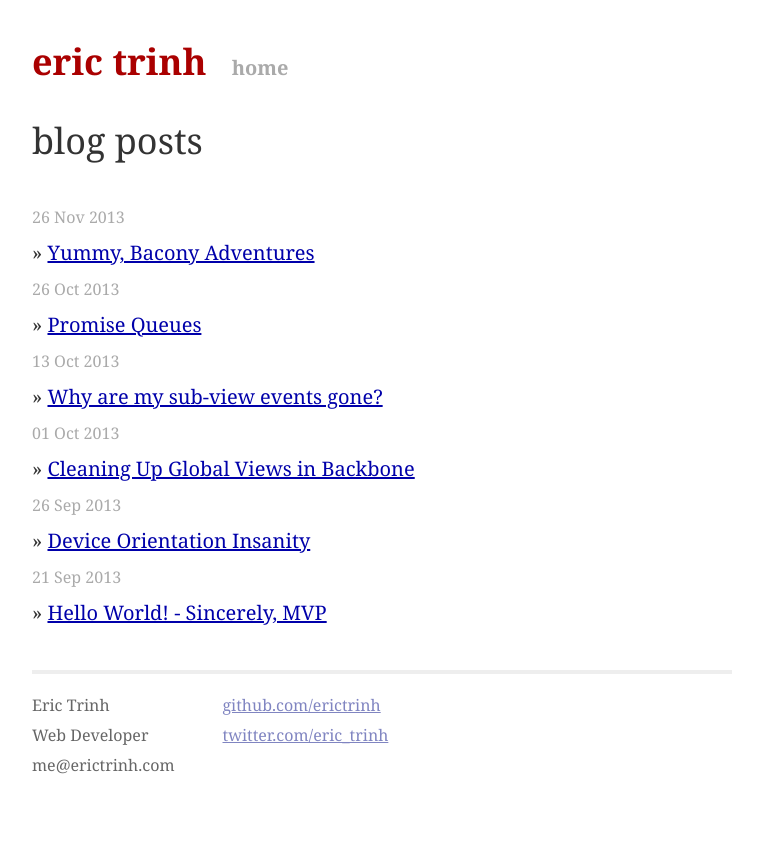
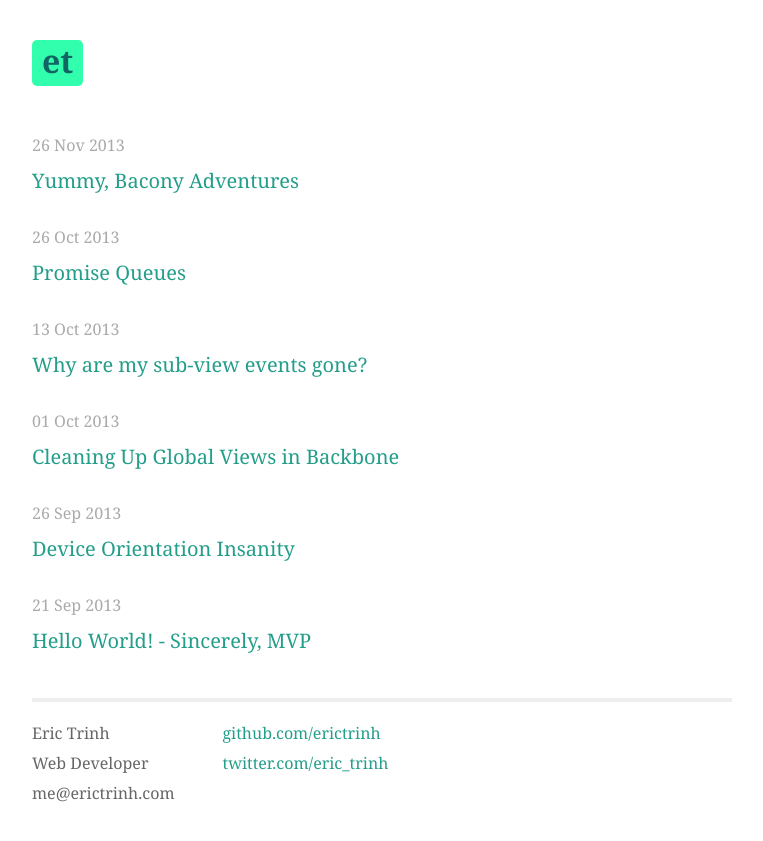
Before and after one commit to erictrinh/erictrinh.github.io, a Jekyll site: the page built from index.html, in a window 1280 px wide. Shown: the top 841 px of the page, without its empty margins (258-1021 px from the left). Built offline with Jekyll 4.4.1, drawn with Linux system fonts in a browser that asks for light colours.

Commit message:
Iterate design

```diff
--- a/_config.yml
+++ b/_config.yml
@@ -1,4 +1,4 @@
-name: eric trinh
+name: et
 markdown: kramdown
 pygments: true
 permalink: pretty
--- a/_layouts/default.html
+++ b/_layouts/default.html
@@ -4,7 +4,7 @@
     <meta charset="utf-8">
     <meta http-equiv="X-UA-Compatible" content="IE=edge,chrome=1">
     <title>{{ page.title }}</title>
-    <meta name="viewport" content="width=device-width, initial-scale=1.0">
+    <meta name="viewport" content="initial-scale=1.0">
 
     <!-- syntax highlighting CSS -->
     <link rel="stylesheet" href="/css/syntax.css">
@@ -19,8 +19,11 @@
 
     <div class="site">
       <div class="header">
-      <h1 class="title"><a href="/">{{ site.name }}</a></h1>
-      <a class="extra" href="/">home</a>
+        <a href="/">
+          <div class="block-et">
+              <h1 class="title">{{ site.name }}</h1>
+          </div>
+        </a>
       </div>
 
       {{ content }}
--- a/css/main.css
+++ b/css/main.css
@@ -23,18 +23,18 @@ body {
 }
 
 h1, h2, h3, h4, h5, h6 {
-  font-family: "museo-slab", Georgia, Cambria, "Times New Roman", Times, serif;
-  font-size: 1.8em;
-  font-weight: normal;
+  font-family: "bree-serif", Georgia, Cambria, "Times New Roman", Times, serif;
+  font-size: 1.6em;
+  font-weight: 500;
+  color: #505E58;
   line-height: 1.2em;
 }
 
 h1 { margin-bottom: 1em; }
 p { margin: 1em 0; }
 
-a         { color: #00a; }
-a:hover   { color: #000; }
-a:visited { color: #a0a; }
+a         { color: #249E8A; text-decoration: none; }
+a:hover   { color: #1BBDA3; text-decoration: underline; }
 
 /*****************************************************************************/
 /*
@@ -49,11 +49,13 @@ ul.posts {
 
 ul.posts li {
   line-height: 1.75em;
+  margin-bottom: 1em;
 }
 
 ul.posts span {
   color: #aaa;
-  font-family: "museo-slab", Georgia, Cambria, "Times New Roman", Times, serif;
+  font-family: "bree-serif", Georgia, Cambria, "Times New Roman", Times, serif;
+  font-weight: 300;
   font-size: 80%;
 }
 
@@ -72,35 +74,31 @@ ul.posts span {
   width: 80%;
 }
 
-.site .header a {
+.site .header .block-et {
+  display: inline-block;
+  background: #32FFAD;
+  padding: 5px 10px;
+  border-radius: 5px;
+  margin-bottom: 2em;
   font-weight: bold;
-  text-decoration: none;
 }
 
 .site .header h1.title {
   display: inline-block;
-  margin-bottom: 1em;
+  margin-bottom: 0;
+  font-weight: bold;
+  color: #136464;
+  line-height: 1em;
+  transition: color 0.5s ease;
 }
 
-.site .header h1.title a {
-  color: #a00;
-}
-
-.site .header h1.title a:hover {
-  color: #000;
-}
-
-.site .header a.extra {
-  color: #aaa;
-  margin-left: 1em;
-}
-
-.site .header a.extra:hover {
-  color: #000;
+.block-et:hover h1.title {
+  color: #333;
 }
 
 .site .meta {
-  font-family: "museo-slab", Georgia, Cambria, "Times New Roman", Times, serif;
+  font-family: "bree-serif", Georgia, Cambria, "Times New Roman", Times, serif;
+  font-weight: 300;
   color: #aaa;
 }
 
@@ -115,10 +113,6 @@ ul.posts span {
 .site .footer .contact {
   float: left;
   margin-right: 3em;
-}
-
-.site .footer .contact a {
-  color: #8085C1;
 }
 
 .site .footer .rss {
--- a/index.html
+++ b/index.html
@@ -4,11 +4,10 @@ title: eric trinh
 ---
 
 <div id="home">
-  <h1>blog posts</h1>
   <ul class="posts">
     {% for post in site.posts %}
       <li><span>{{ post.date | date_to_string }}</span><br>
-      &raquo; <a href="{{ post.url }}">{{ post.title }}</a></li>
+      <a href="{{ post.url }}">{{ post.title }}</a></li>
     {% endfor %}
   </ul>
 </div>
```
